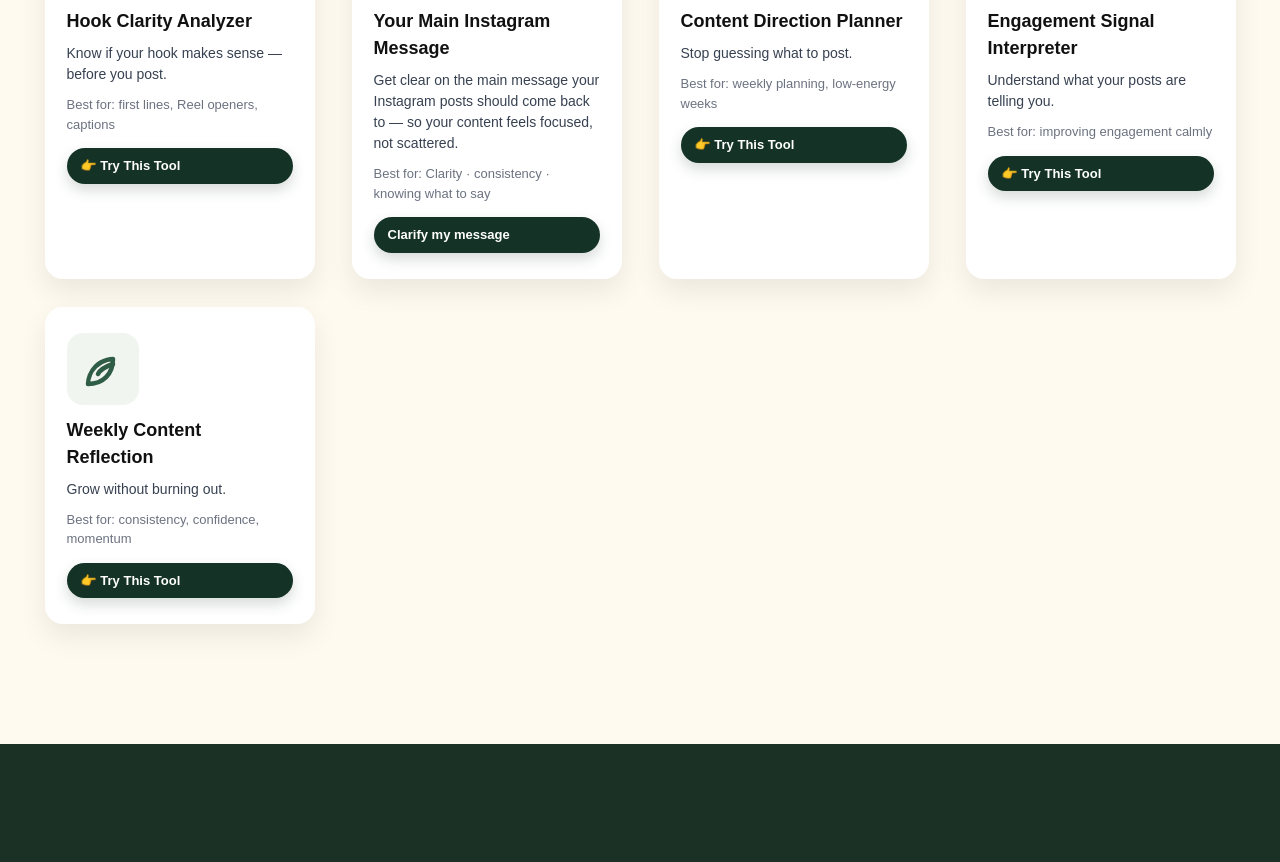
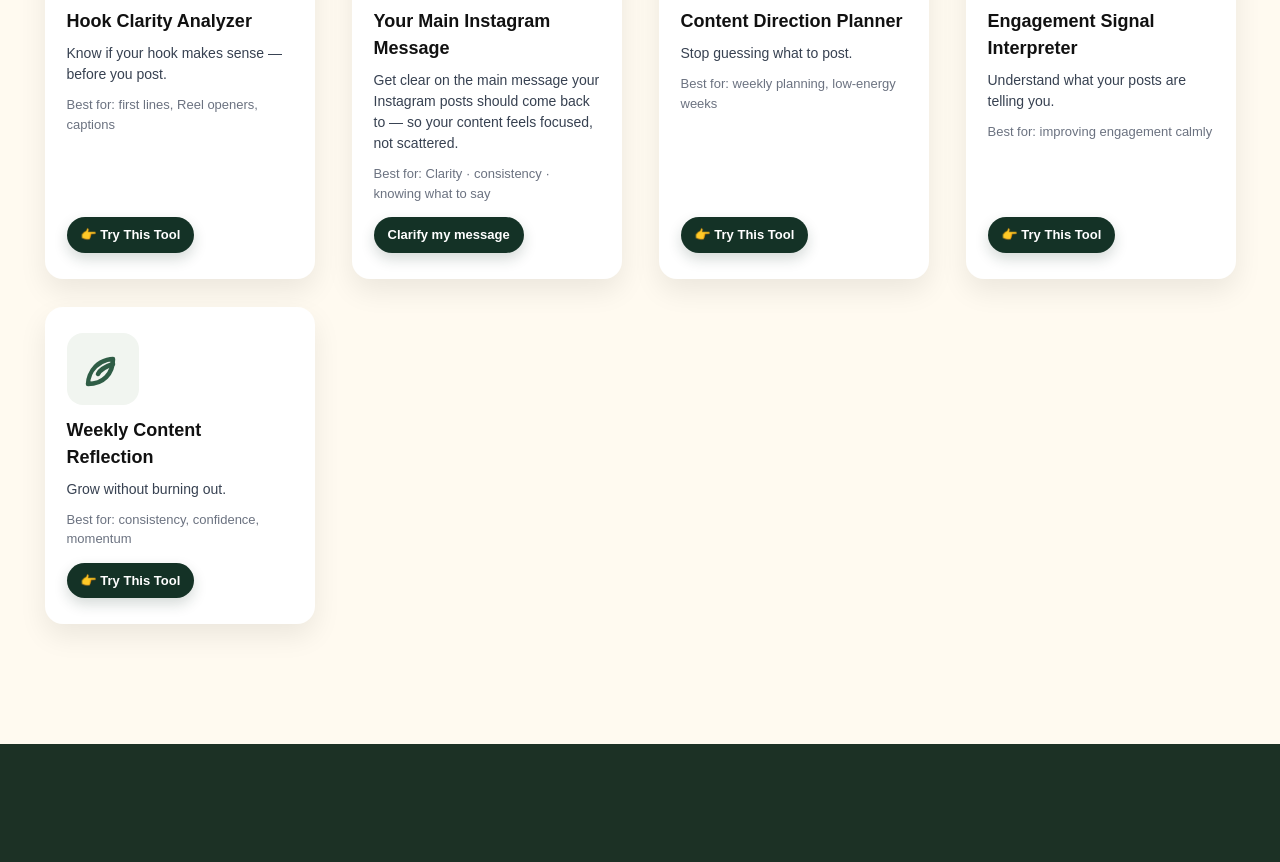
Before and after one commit to gmajors1326/the-calm-content-companion, a Next.js app: page / in a window 1280 px wide. Shown: the part 4280-5142 px from the top of the page. Built offline with nearby package versions, Linux system fonts and the light colour scheme; a web font is replaced by a local one.

Commit message:
Align tool card CTAs

```diff
--- a/app/page.tsx
+++ b/app/page.tsx
@@ -201,13 +201,13 @@ export default function PromotoLandingPage() {
             <p style={{ fontSize: '18px', fontWeight: '700', color: '#111', margin: 0 }}>{card.title}</p>
             <p style={{ fontSize: '14px', color: '#374151', margin: '8px 0 0 0', lineHeight: '1.5' }}>{card.description}</p>
             <p style={{ fontSize: '13px', color: '#6b7280', margin: '10px 0 0 0' }}>Best for: {card.bestFor}</p>
+            <div style={{ marginTop: 'auto', paddingTop: '14px' }}>
               {card.href ? (
                 <Link
                   href={card.href}
                   style={{
                     display: 'inline-flex',
                     alignItems: 'center',
-                  marginTop: '14px',
                     padding: '8px 14px',
                     borderRadius: '999px',
                     backgroundColor: '#143226',
@@ -226,7 +226,6 @@ export default function PromotoLandingPage() {
                   style={{
                     display: 'inline-flex',
                     alignItems: 'center',
-                  marginTop: '14px',
                     padding: '8px 14px',
                     borderRadius: '999px',
                     backgroundColor: '#143226',
@@ -243,6 +242,7 @@ export default function PromotoLandingPage() {
                   {card.cta || '👉 Try This Tool'}
                 </button>
               )}
+            </div>
           </div>
         ))}
       </div>
```
Lines whose indentation alone changed are shown as unchanged.
